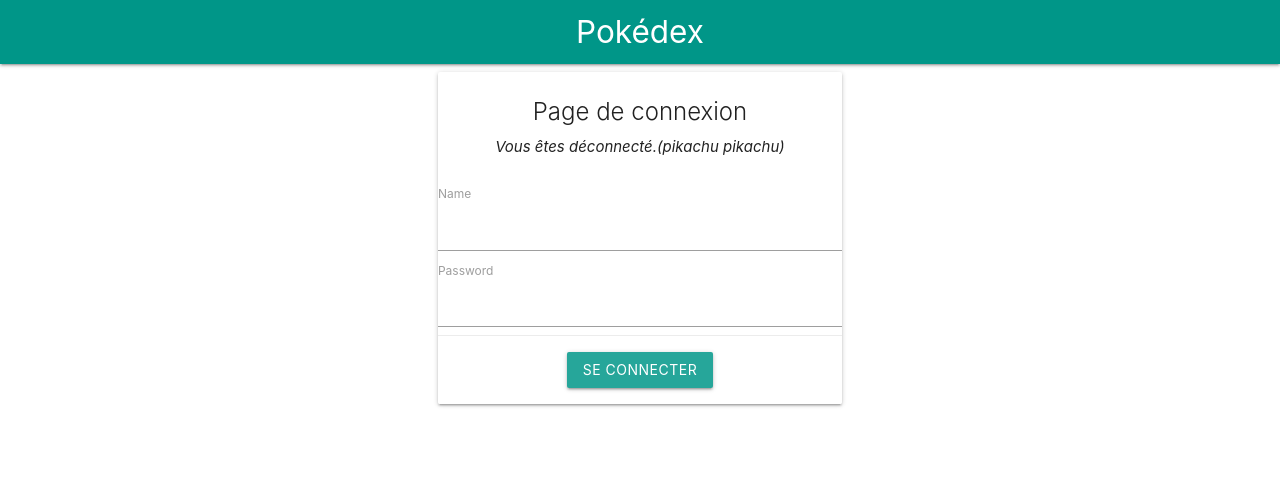
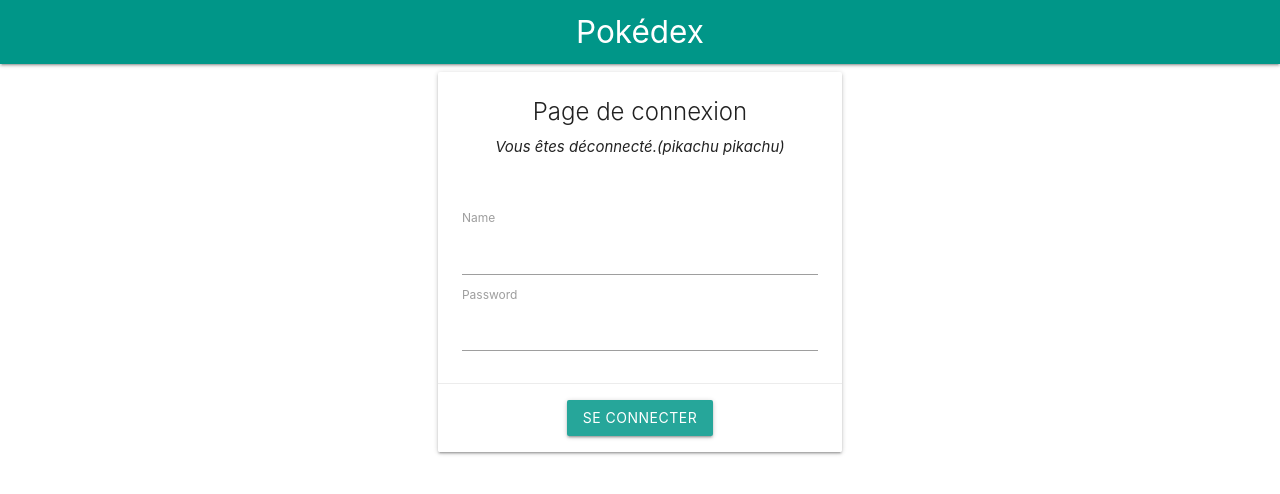
Before and after one commit to Kesskisspass/ng-pokemon-app, an Angular app: page /login in a window 1280 px wide. Shown: the top 494 px of the page. Built offline with nearby package versions, Linux system fonts and the light colour scheme; what angular-in-memory-web-api would draw is missing.

Commit message:
feat: ajout firebase + retourche css

```diff
--- a/src/app/login/login.component.html
+++ b/src/app/login/login.component.html
@@ -5,7 +5,7 @@
       <span class="card-title">Page de connexion</span>
       <p><em>{{message}}</em></p>
     </div>
-          <form #loginForm="ngForm">
+    <form #loginForm="ngForm" class="card-content">
       <div>
                 <label for="name">Name</label>
         <input type="text" id="name" [(ngModel)]="name" name="name" required>
--- a/src/app/pokemon/pokemon-form/pokemon-form.component.css
+++ b/src/app/pokemon/pokemon-form/pokemon-form.component.css
@@ -5,3 +5,7 @@
 .ng-invalid:not(form) {
   border-left: 5px solid #A94442;
 }
+
+#name, #hp, #cp {
+  padding-left: 5px;
+}
```
Also changed, not shown: firebase.json (added), 1 other file (tests, documents, lock files or other folders). Lines whose indentation alone changed are shown as unchanged.
